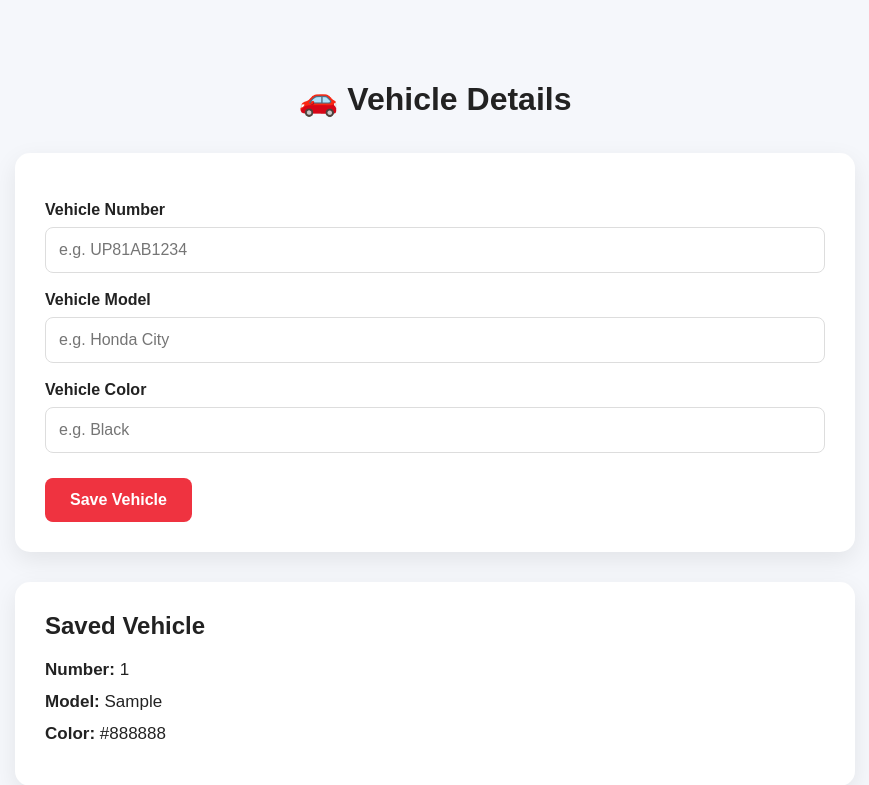
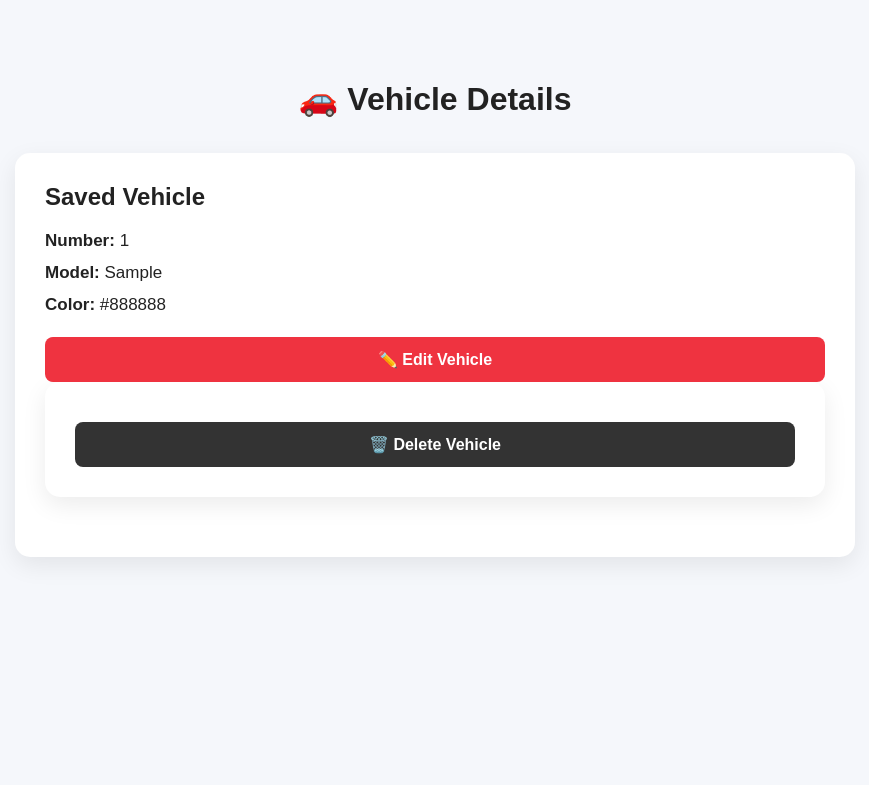
Before and after one commit to mohdfaisal20060786-afk/SafeRide, a Flask app: page /vehicle in a window 1280 px wide. Shown: the top 785 px of the page, without its empty margins (205-1074 px from the left). After the commit the page ends 560 px from the top, so only its background shows below. Run offline with Flask 3, Linux system fonts and the light colour scheme; the visitor is signed in with stand-in values (Sample User, id 1); a database or web service that is not in the repository returns one stand-in record (values such as "Sample title"); some libraries are stand-ins or nearby versions.

Commit message:
Add vehicle edit and delete

```diff
--- a/app.py
+++ b/app.py
@@ -114,49 +114,105 @@ def vehicle():
     connection = get_db_connection()
     cursor = connection.cursor()
 
-    if request.method == "POST":
+    try:
 
-        vehicle_number = request.form["vehicle_number"]
-        vehicle_model = request.form["vehicle_model"]
-        vehicle_color = request.form["vehicle_color"]
+        # POST ACTION
+        if request.method == "POST":
 
-        try:
-            cursor.execute("""
-                INSERT INTO vehicles
-                (user_id, vehicle_number, vehicle_model, vehicle_color)
-                VALUES (%s, %s, %s, %s)
-            """, (
-                user_id,
-                vehicle_number,
-                vehicle_model,
-                vehicle_color
-            ))
+            action = request.form.get("action")
 
-            connection.commit()
+            # DELETE VEHICLE
+            if action == "delete":
 
-        except Exception as error:
+                cursor.execute("""
+                    DELETE FROM vehicles
+                    WHERE user_id = %s
+                """, (user_id,))
 
-            connection.rollback()
-            cursor.close()
-            connection.close()
+                connection.commit()
 
-            return f"Vehicle Error: {error}"
+                return redirect("/vehicle")
 
-    cursor.execute("""
-        SELECT vehicle_number, vehicle_model, vehicle_color
-        FROM vehicles
-        WHERE user_id = %s
-    """, (user_id,))
+            # SAVE / UPDATE VEHICLE
+            if action == "save":
 
-    vehicle_data = cursor.fetchone()
+                vehicle_number = request.form.get("vehicle_number", "").strip()
+                vehicle_model = request.form.get("vehicle_model", "").strip()
+                vehicle_color = request.form.get("vehicle_color", "").strip()
 
-    cursor.close()
-    connection.close()
+                if not vehicle_number:
+                    return "Vehicle number is required.", 400
 
-    return render_template(
-        "vehicle.html",
-        vehicle=vehicle_data
-    )
+                cursor.execute("""
+                    SELECT id
+                    FROM vehicles
+                    WHERE user_id = %s
+                    LIMIT 1
+                """, (user_id,))
+
+                existing_vehicle = cursor.fetchone()
+
+                if existing_vehicle:
+
+                    vehicle_id = existing_vehicle["id"]
+
+                    cursor.execute("""
+                        UPDATE vehicles
+                        SET vehicle_number = %s,
+                            vehicle_model = %s,
+                            vehicle_color = %s
+                        WHERE id = %s
+                          AND user_id = %s
+                    """, (
+                        vehicle_number,
+                        vehicle_model,
+                        vehicle_color,
+                        vehicle_id,
+                        user_id
+                    ))
+
+                else:
+
+                    cursor.execute("""
+                        INSERT INTO vehicles
+                        (user_id, vehicle_number, vehicle_model, vehicle_color)
+                        VALUES (%s, %s, %s, %s)
+                    """, (
+                        user_id,
+                        vehicle_number,
+                        vehicle_model,
+                        vehicle_color
+                    ))
+
+                connection.commit()
+
+                return redirect("/vehicle")
+
+        # GET VEHICLE
+        cursor.execute("""
+            SELECT id, vehicle_number, vehicle_model, vehicle_color
+            FROM vehicles
+            WHERE user_id = %s
+            LIMIT 1
+        """, (user_id,))
+
+        vehicle_data = cursor.fetchone()
+
+        return render_template(
+            "vehicle.html",
+            vehicle=vehicle_data
+        )
+
+    except Exception as error:
+
+        connection.rollback()
+
+        return f"Vehicle Error: {error}", 500
+
+    finally:
+
+        cursor.close()
+        connection.close()
 # =========================
 # REGISTER
 # =========================
--- a/templates/vehicle.html
+++ b/templates/vehicle.html
@@ -2,11 +2,59 @@
 <html lang="en">
 
 <head>
-    <link rel="stylesheet" href="{{ url_for('static', filename='css/vehicle.css') }}">
+
+    <link rel="stylesheet"
+          href="{{ url_for('static', filename='css/vehicle.css') }}">
+
     <meta charset="UTF-8">
-    <meta name="viewport" content="width=device-width, initial-scale=1.0">
+
+    <meta name="viewport"
+          content="width=device-width, initial-scale=1.0">
 
     <title>Vehicle Details - SafeRide</title>
+
+    <style>
+
+        .edit-form {
+            display: none;
+            margin-top: 20px;
+        }
+
+        .edit-form input {
+            width: 100%;
+            box-sizing: border-box;
+            margin-bottom: 12px;
+        }
+
+        .edit-button,
+        .delete-button,
+        .cancel-button {
+            width: 100%;
+            padding: 13px;
+            margin-top: 10px;
+            border: none;
+            border-radius: 8px;
+            font-size: 16px;
+            font-weight: bold;
+            cursor: pointer;
+        }
+
+        .edit-button {
+            background: #ef3340;
+            color: white;
+        }
+
+        .delete-button {
+            background: #333;
+            color: white;
+        }
+
+        .cancel-button {
+            background: #777;
+            color: white;
+        }
+
+    </style>
 
 </head>
 
@@ -16,16 +64,166 @@
 
         <h1>🚗 Vehicle Details</h1>
 
+
+        {% if vehicle %}
+
+        <!-- SAVED VEHICLE -->
+
+        <div class="vehicle-box">
+
+            <h2>Saved Vehicle</h2>
+
+            <p>
+                <strong>Number:</strong>
+                {{ vehicle["vehicle_number"] }}
+            </p>
+
+            <p>
+                <strong>Model:</strong>
+                {{ vehicle["vehicle_model"] or "Not provided" }}
+            </p>
+
+            <p>
+                <strong>Color:</strong>
+                {{ vehicle["vehicle_color"] or "Not provided" }}
+            </p>
+
+
+            <!-- EDIT BUTTON -->
+
+            <button
+                type="button"
+                class="edit-button"
+                onclick="showEditForm()"
+            >
+                ✏️ Edit Vehicle
+            </button>
+
+
+            <!-- DELETE BUTTON -->
+
+            <form
+                method="POST"
+                onsubmit="return confirm('Are you sure you want to delete this vehicle?');"
+            >
+
+                <input
+                    type="hidden"
+                    name="action"
+                    value="delete"
+                >
+
+                <button
+                    type="submit"
+                    class="delete-button"
+                >
+                    🗑️ Delete Vehicle
+                </button>
+
+            </form>
+
+
+            <!-- EDIT FORM -->
+
+            <div class="edit-form" id="editForm">
+
+                <form method="POST">
+
+                    <input
+                        type="hidden"
+                        name="action"
+                        value="save"
+                    >
+
+                    <label>Vehicle Number</label>
+
+                    <input
+                        type="text"
+                        name="vehicle_number"
+                        value="{{ vehicle['vehicle_number'] }}"
+                        required
+                    >
+
+
+                    <label>Vehicle Model</label>
+
+                    <input
+                        type="text"
+                        name="vehicle_model"
+                        value="{{ vehicle['vehicle_model'] or '' }}"
+                    >
+
+
+                    <label>Vehicle Color</label>
+
+                    <input
+                        type="text"
+                        name="vehicle_color"
+                        value="{{ vehicle['vehicle_color'] or '' }}"
+                    >
+
+
+                    <button
+                        type="submit"
+                        class="edit-button"
+                    >
+                        💾 Save Changes
+                    </button>
+
+
+                    <button
+                        type="button"
+                        class="cancel-button"
+                        onclick="hideEditForm()"
+                    >
+                        Cancel
+                    </button>
+
+                </form>
+
+            </div>
+
+        </div>
+
+        {% else %}
+
+        <!-- ADD VEHICLE -->
+
         <form method="POST">
 
+            <input
+                type="hidden"
+                name="action"
+                value="save"
+            >
+
             <label>Vehicle Number</label>
-            <input type="text" name="vehicle_number" placeholder="e.g. UP81AB1234" required>
+
+            <input
+                type="text"
+                name="vehicle_number"
+                placeholder="e.g. UP81AB1234"
+                required
+            >
+
 
             <label>Vehicle Model</label>
-            <input type="text" name="vehicle_model" placeholder="e.g. Honda City">
+
+            <input
+                type="text"
+                name="vehicle_model"
+                placeholder="e.g. Honda City"
+            >
+
 
             <label>Vehicle Color</label>
-            <input type="text" name="vehicle_color" placeholder="e.g. Black">
+
+            <input
+                type="text"
+                name="vehicle_color"
+                placeholder="e.g. Black"
+            >
+
 
             <button type="submit">
                 Save Vehicle
@@ -33,33 +231,23 @@
 
         </form>
 
-        {% if vehicle %}
-
-        <div class="vehicle-box">
-
-            <h2>Saved Vehicle</h2>
-
-            <p>
-                <strong>Number:</strong>
-                {{ vehicle.vehicle_number }}
-            </p>
-
-            <p>
-                <strong>Model:</strong>
-                {{ vehicle.vehicle_model }}
-            </p>
-
-            <p>
-                <strong>Color:</strong>
-                {{ vehicle.vehicle_color }}
-            </p>
-
-        </div>
-
         {% endif %}
 
     </div>
 
+
+    <script>
+
+        function showEditForm() {
+            document.getElementById("editForm").style.display = "block";
+        }
+
+        function hideEditForm() {
+            document.getElementById("editForm").style.display = "none";
+        }
+
+    </script>
+
 </body>
 
 </html>
```
